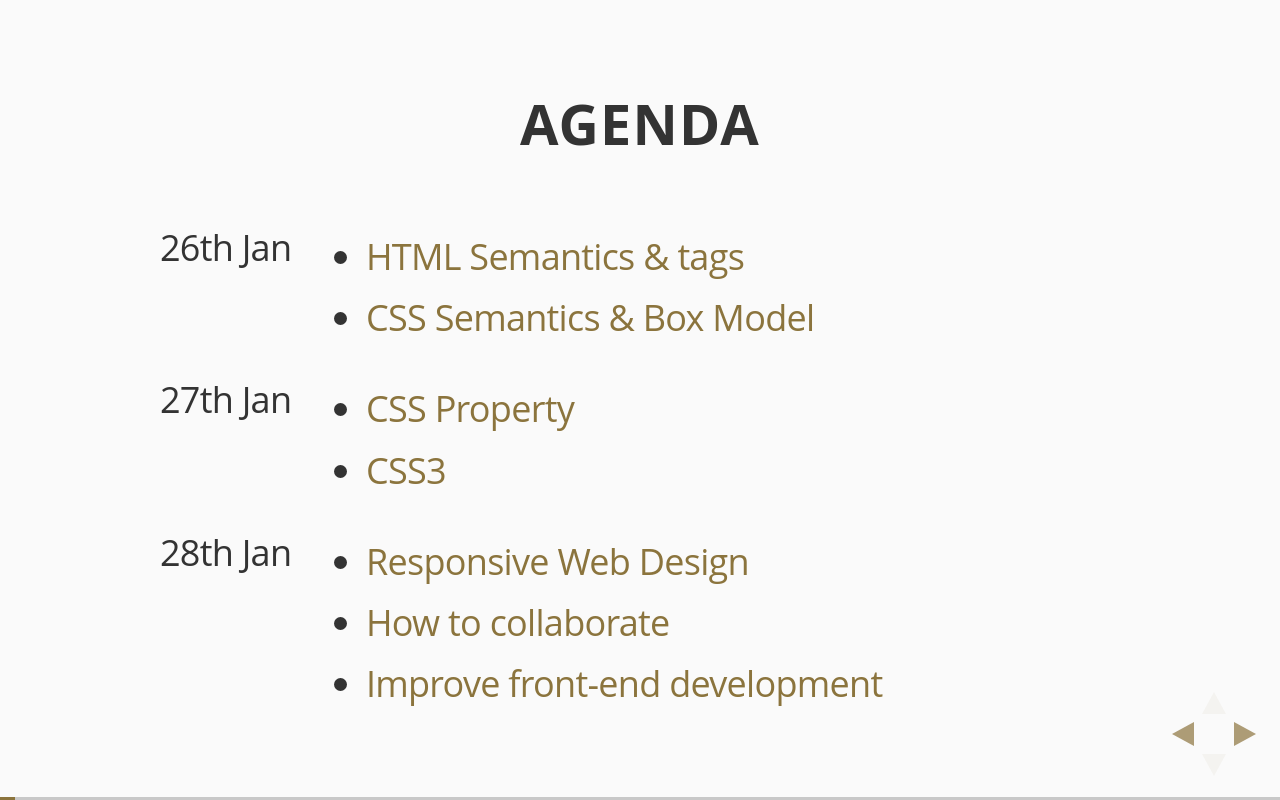
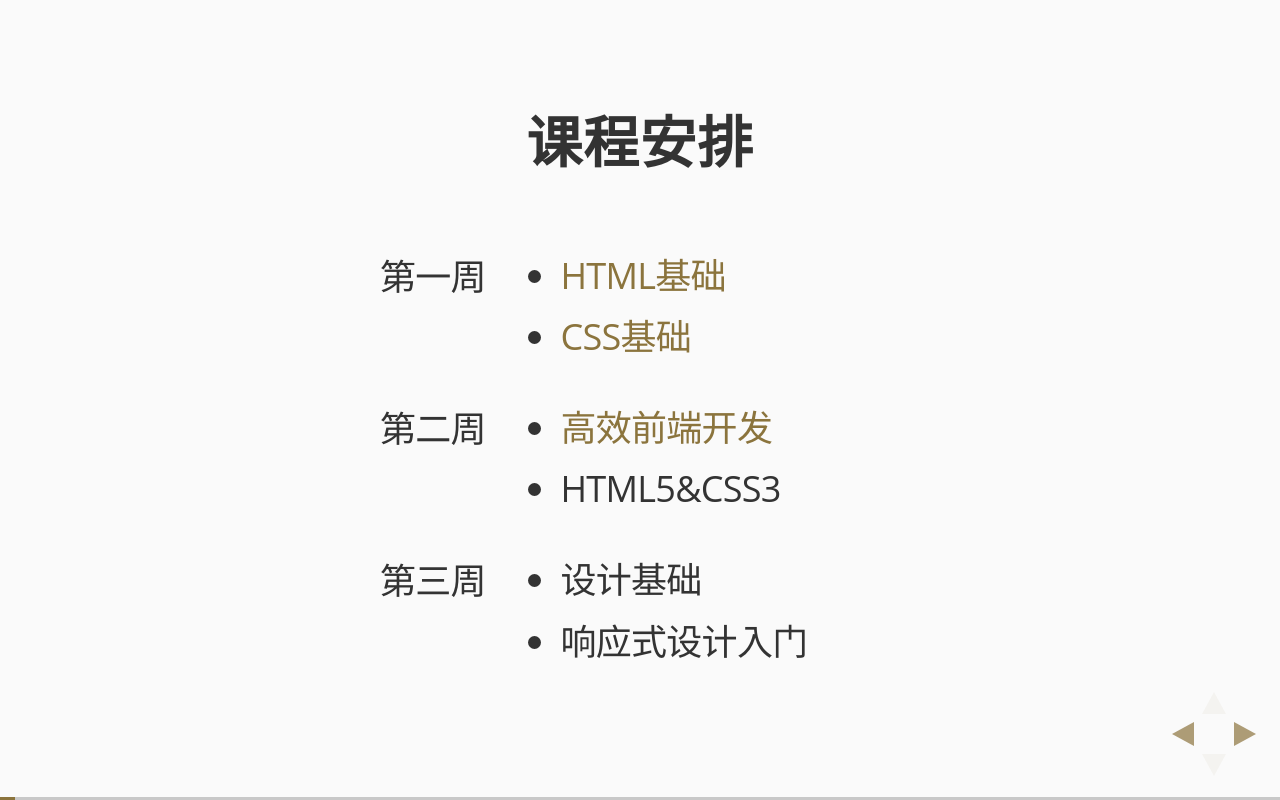
Before and after one commit to zhang-haidong/3-Pages-in-3-Weeks-Episode-03, a plain HTML site: page index.html in a window 1280 px wide. Both pictures are taken after a click on the element 1251 px from the left and 734 px from the top of the page. Drawn offline with Linux system fonts and the light colour scheme; files that its build step writes are made by us from their sources.

Commit message:
Optimize the agenda.

```diff
--- a/css/main.css
+++ b/css/main.css
@@ -23,6 +23,7 @@ section ul li {
 .reveal h2{
 	padding: 0.5em 0;
 	font-weight: 700;
+	line-height: 1.2em;
 	/*border-top: 3px solid #f04e98;*/
 	/*border-bottom: 3px solid #f04e98;*/
 }
@@ -37,9 +38,12 @@ section ul li {
 .each-day {
 	text-align: left;
 	padding-top: 30px !important;
+	padding-left: 220px !important;
 }
-.each-day span {
+.each-day p {
 	vertical-align: top;
+	display: inline-block;
+	padding-top: 10px;
 	margin-right: 30px;
 }
 .three-technical li {
--- a/index.html
+++ b/index.html
@@ -17,33 +17,41 @@
 
     <section>
       <p><strong>Thought</strong>Works<sup style="font-size: 14px">&reg;</sup></p>
-      <h2>3 Pages in 3 Days Workshop</h2>
-      <small>Presented by</small>
-      <p>Si Xiaojing aka Sarah</p>
+      <h2>3周3页面Workshop<br>第3期</h2>
+      <br>
+      <small>教练：</small>
+      <p>
+        司晓静,张海东
+      </p>
     </section>
 
     <section>
-      <h3 style="border:none;">Agenda</h3>
+      <h3 style="border:none;">课程安排</h3>
       <div class="each-day">
-        <span>26th Jan</span>
+        <p>第一周</p>
         <ul>
-          <li><a target="_blank" href="index.html#/2">HTML Semantics & tags</a></li>
-          <li><a target="_blank" href="index.html#/8">CSS Semantics & Box Model</a></li>
+          <li><a target="_blank" href="index.html#/2">HTML基础</a></li>
+          <li><a target="_blank" href="index.html#/8">CSS基础</a></li>
         </ul>
       </div>
       <div class="each-day">
-        <span>27th Jan</span>
+        <p>第二周</p>
         <ul>
-          <li><a target="_blank" href="css-property/index.html">CSS Property</a></li>
-          <li><a target="_blank" href="css3.html">CSS3</a></li>
+          <li><a target="_blank" href="workflow-and-tools.html">高效前端开发</a></li>
+          <li>
+            <!-- <a target="_blank" href="css3.html">HTML5&CSS3</a> -->
+            HTML5&CSS3
+          </li>
         </ul>
       </div>
       <div class="each-day">
-        <span>28th Jan</span>
+        <p>第三周</p>
         <ul>
-          <li><a target="_blank" href="rwd.html">Responsive Web Design</a></li>
+          <li>设计基础</li>
+          <li>响应式设计入门</li>
+          <!-- <li><a target="_blank" href="rwd.html">Responsive Web Design</a></li>
           <li><a target="_blank" href="collaborate.html">How to collaborate</a></li>
-          <li><a target="_blank" href="improve.html">Improve front-end development</a></li>
+          <li><a target="_blank" href="improve.html">Improve front-end development</a></li> -->
         </ul>
       </div>
     </section>
```
